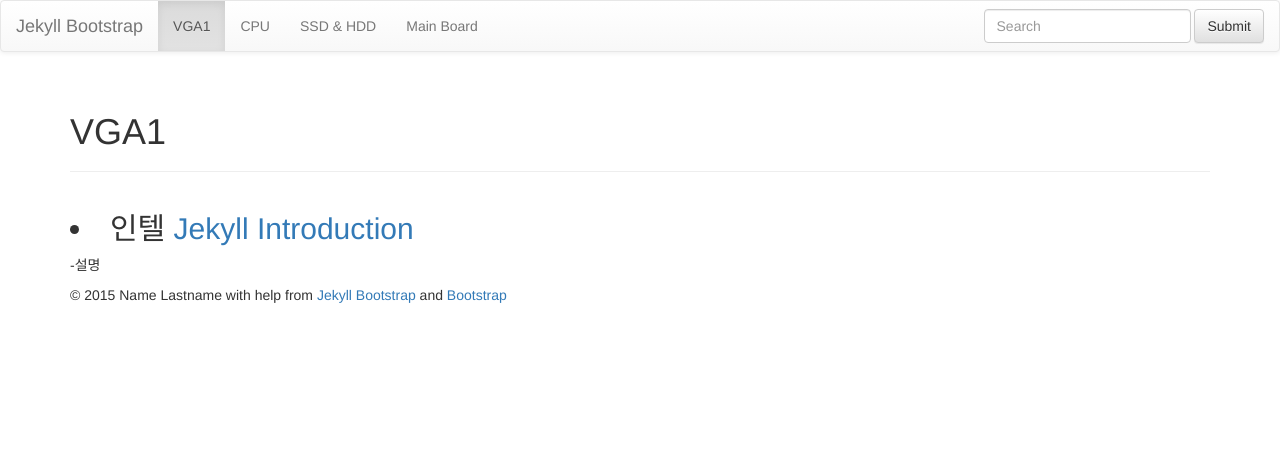
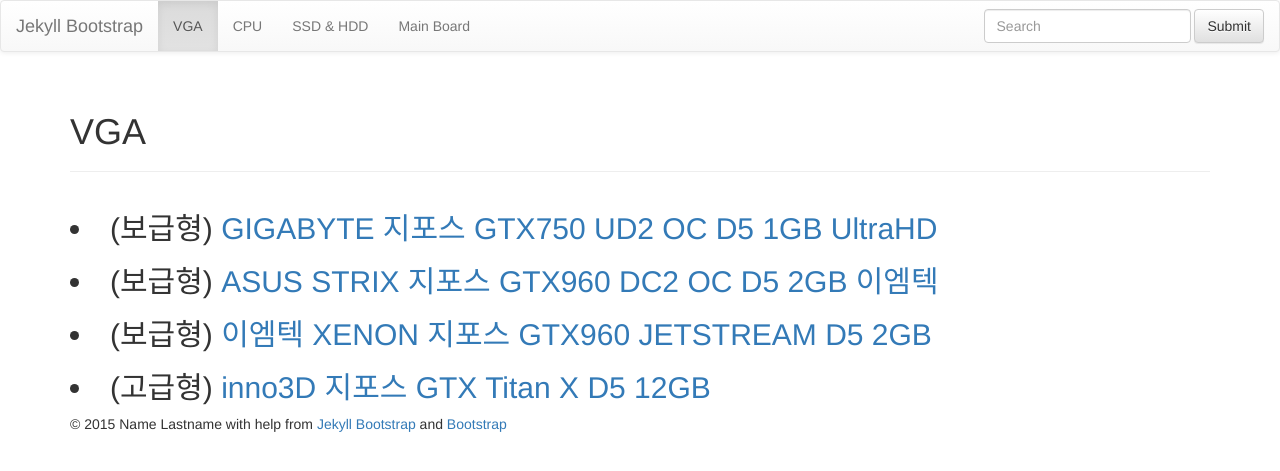
Before and after one commit to kutchoiwjun92/kutchoiwjun92.github.com, a Jekyll site: the page built from archive.html, in a window 1280 px wide. Shown: the top 471 px of the page. Built offline with Jekyll 4.4.1, drawn with Linux system fonts in a browser that asks for light colours; nearby versions of some CDN libraries; library files that are not in the unit come from our copies.

Commit message:
Update archive.html

```diff
--- a/archive.html
+++ b/archive.html
@@ -1,9 +1,14 @@
 ---
 layout: page
-title : VGA1
+title : VGA
 header : Post Archive
 group: navigation
 ---
 
-<h2><li><span> 인텔 </span><a href="/lessons/2011/12/29/jekyll-introduction">Jekyll Introduction</a></li></h2>
-    <p>-설명</p>
+<h2><li><span> (보급형) </span> <a href="/lessons/2011/12/29/jekyll-introduction">GIGABYTE 지포스 GTX750 UD2 OC D5 1GB UltraHD</a></li></h2>
+
+<h2><li><span> (보급형) </span> <a href="/lessons/2011/12/29/jekyll-introduction">ASUS STRIX 지포스 GTX960 DC2 OC D5 2GB 이엠텍</a></li></h2>
+
+<h2><li><span> (보급형) </span> <a href="/lessons/2011/12/29/jekyll-introduction">이엠텍 XENON 지포스 GTX960 JETSTREAM D5 2GB</a></li></h2>
+
+<h2><li><span> (고급형) </span> <a href="/lessons/2011/12/29/jekyll-introduction">inno3D 지포스 GTX Titan X D5 12GB</a></li></h2>
```
